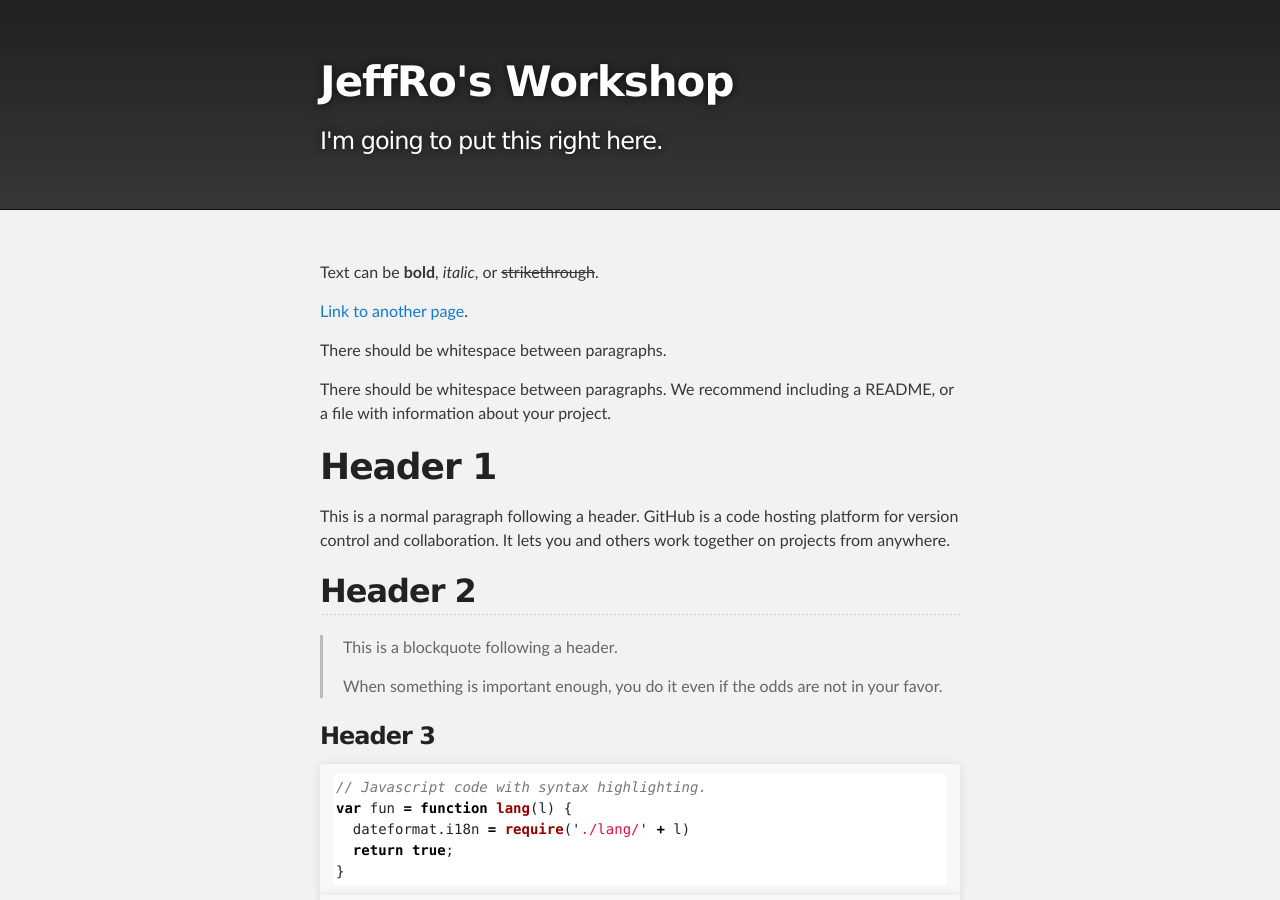
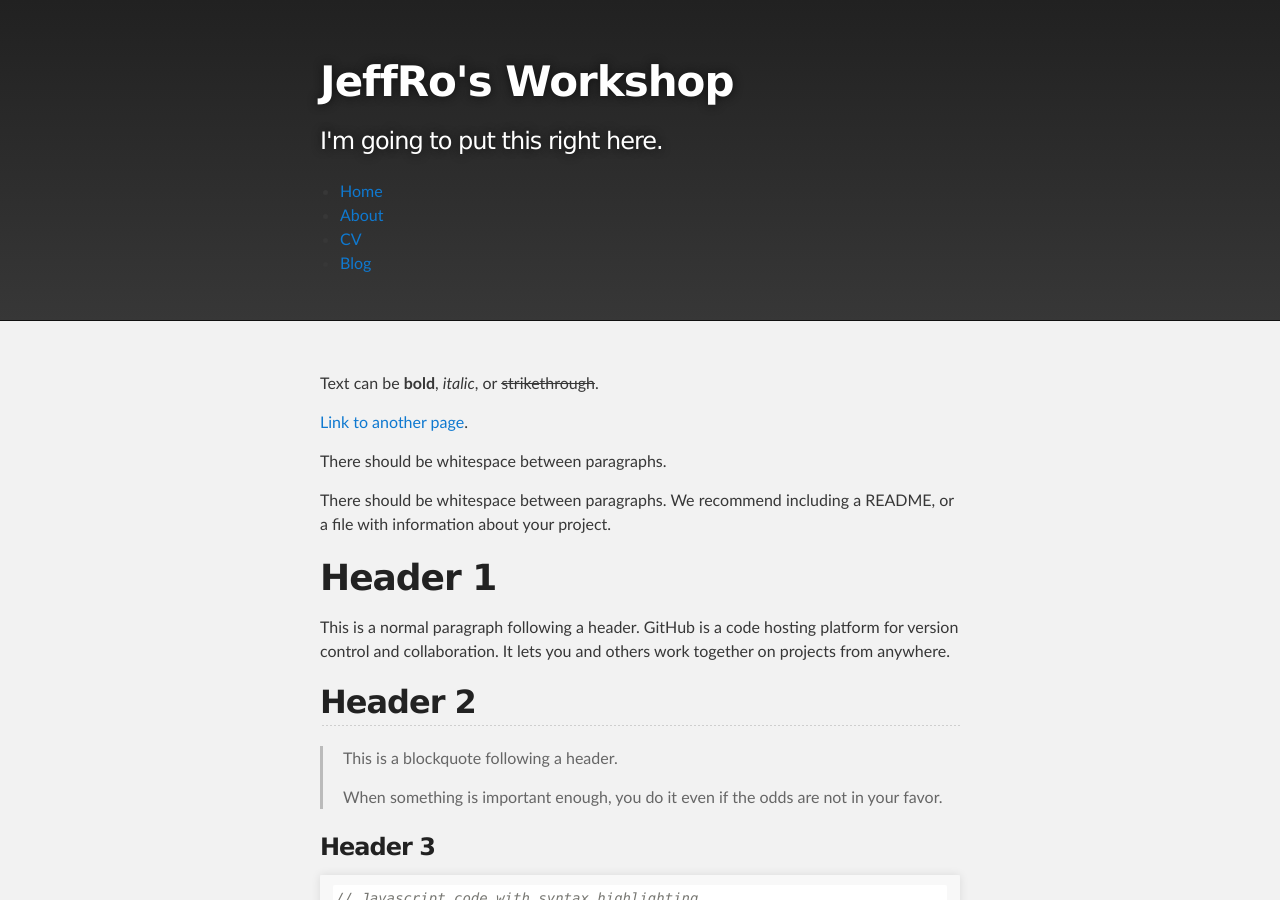
Before and after one commit to JeffRoSQL/JeffRoSQL.github.io, a Jekyll site: the page built from index.md, in a window 1280 px wide and 900 px high. Built offline with Jekyll 4.4.1, drawn with Linux system fonts in a browser that asks for light colours.

Commit message:
working through blog feature

```diff
--- a/_layouts/default.html
+++ b/_layouts/default.html
@@ -28,6 +28,14 @@
         <a class="tar_download_link" href="{{ site.github.tar_url }}">Download this project as a tar.gz file</a>
       </section>
       {% endif %}
+      <nav>
+        <ul>
+          <li><a href="/">Home</a></li>
+          <li><a href="/about">About</a></li>
+          <li><a href="/cv">CV</a></li>
+          <li><a href="/blog">Blog</a></li>
+        </ul>
+      </nav>
     </header>
   </div>
 
@@ -42,7 +50,8 @@
   <div id="footer_wrap" class="outer">
     <footer class="inner">
       {% if site.github.is_project_page %}
-        <p class="copyright">{{ site.title | default: site.github.repository_name }} maintained by <a href="{{ site.github.owner_url }}">{{ site.github.owner_name }}</a></p>
+      <p class="copyright">{{ site.title | default: site.github.repository_name }} maintained by <a href="{{ site.github.owner_url }}">{{
+          site.github.owner_name }}</a></p>
       {% endif %}
       <p>Published with <a href="https://pages.github.com">GitHub Pages</a></p>
     </footer>
@@ -50,13 +59,16 @@
 
   {% if site.google_analytics %}
   <script>
-        (function(i,s,o,g,r,a,m){i['GoogleAnalyticsObject']=r;i[r]=i[r]||function(){
-        (i[r].q=i[r].q||[]).push(arguments)},i[r].l=1*new Date();a=s.createElement(o),
-        m=s.getElementsByTagName(o)[0];a.async=1;a.src=g;m.parentNode.insertBefore(a,m)
-        })(window,document,'script','//www.google-analytics.com/analytics.js','ga');
+    (function (i, s, o, g, r, a, m) {
+    i['GoogleAnalyticsObject'] = r; i[r] = i[r] || function () {
+      (i[r].q = i[r].q || []).push(arguments)
+    }, i[r].l = 1 * new Date(); a = s.createElement(o),
+      m = s.getElementsByTagName(o)[0]; a.async = 1; a.src = g; m.parentNode.insertBefore(a, m)
+    })(window, document, 'script', '//www.google-analytics.com/analytics.js', 'ga');
     ga('create', '{{ site.google_analytics }}', 'auto');
     ga('send', 'pageview');
   </script>
   {% endif %}
 </body>
+
 </html>
--- a/blog/index.html
+++ b/blog/index.html
@@ -1,6 +1,6 @@
 ---
 layout: default
-title: Hank Quinlan's Blog
+title: JeffRo's Blog
 ---
 	<h1>{{ page.title }}</h1>
 	<ul class="posts">
```
Lines whose indentation alone changed are shown as unchanged.
